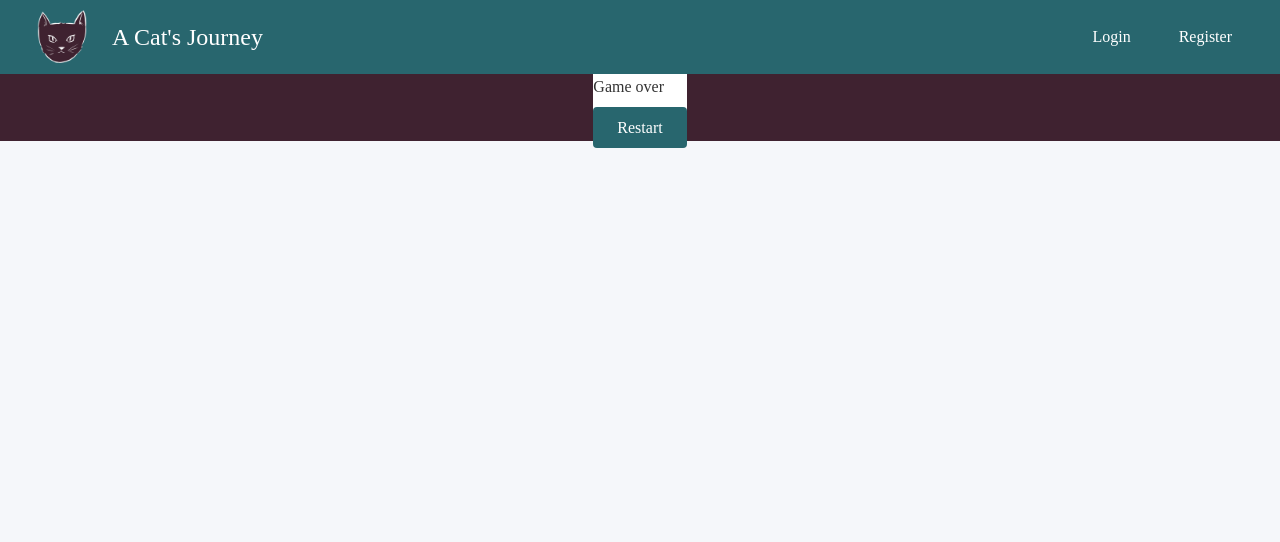
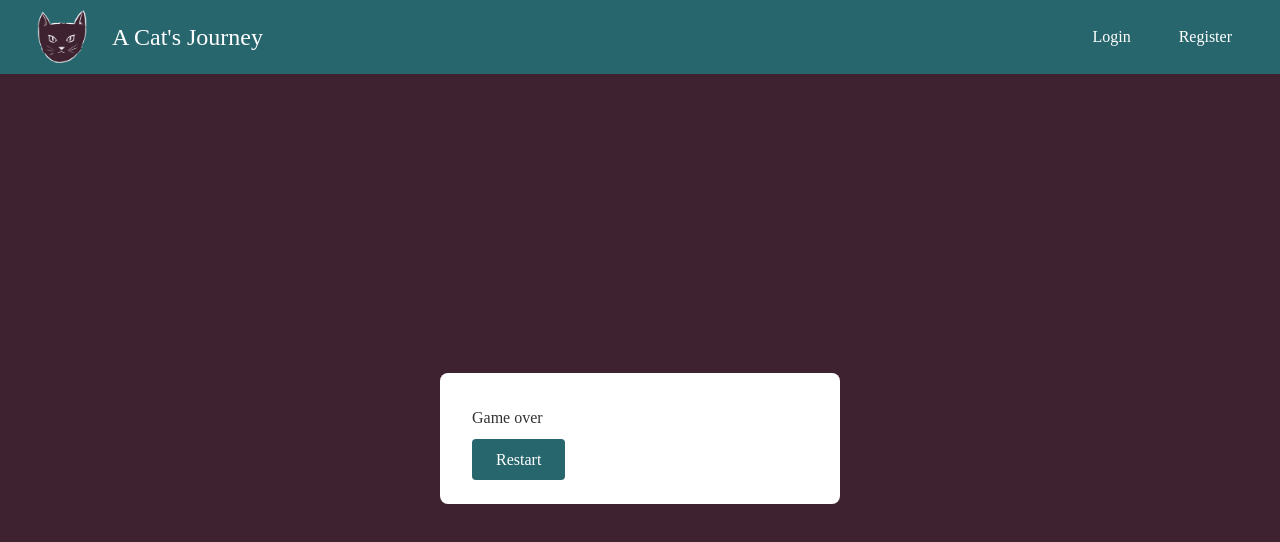
Before and after one commit to darbyuw/final-project-hcde-438, a React (Vite) app in the folder final-proj/: page /gameover in a window 1280 px wide. Shown: the top 542 px of the page. Built offline with nearby package versions, Linux system fonts and the light colour scheme; no server answers; a web font is replaced by a local one.

Commit message:
fix quote api

```diff
--- a/final-proj/src/components/Quote/Quote.jsx
+++ b/final-proj/src/components/Quote/Quote.jsx
@@ -12,8 +12,9 @@ const [error, setError] = useState(null);
   useEffect(() =>{
     const fetchQuote = async () => {
 
+      const url = "https://api.api-ninjas.com/v2/quotes?categories=" + category.category;
       try {
-        const response = await fetch("https://api.api-ninjas.com/v2/quotes?categories=" + category, {
+        const response = await fetch(url, {
           method: "GET",
           headers: {'X-Api-Key': apiKey}
       });
--- a/final-proj/src/pages/Game Over/GameOver.css
+++ b/final-proj/src/pages/Game Over/GameOver.css
@@ -1,16 +1,29 @@
-  .cta-button.primary {
-    background-color: #28666E;
-    color: white;
-  }
-
-  .gameover-container {
+.gameover-container {
     display: flex;
     justify-content: center;
     align-items: center;
     /* padding-top: 2rem; */
     background-color: #3F2230;
+    min-height: calc(100vh - 70px);
+}
+
+.gameover-content {
+  background-color: white;
+  border-radius: 8px 8px 8px 8px;
+  padding: 2rem 2rem 2rem 2rem;
+  width: 100%;
+  max-width: 400px;
+}
+
+.cta-button.primary {
+  background-color: #28666E;
+  color: white;
+}
+
+@media (min-width: 1024px) {
+.gameover-content {
+    flex-direction: row;
+    justify-content: center;
+    align-items: flex-start;
   }
-
-  .gameover-content {
-    background-color: white;
-  }
+}
--- a/final-proj/src/pages/Questions/Questions.jsx
+++ b/final-proj/src/pages/Questions/Questions.jsx
@@ -13,6 +13,7 @@ import { useAuth } from "../../context/AuthContext";
 const Questions = () => {
 
   // TODO: implement a background image change with usestate or useeffect (similar to dark/light mode from class example)
+  //TODO: Figure out why its only using the first qoute!!!!!!!!!
 
   const { currentUser } = useAuth();
 
@@ -38,7 +39,7 @@ const Questions = () => {
       console.log(fishCount);
     }
 
-    setQuoteCategory(textNode.category);
+    setQuoteCategory(String(textNode.category));
     console.log(quoteCategory);
 
     // store progress in firebase
```
